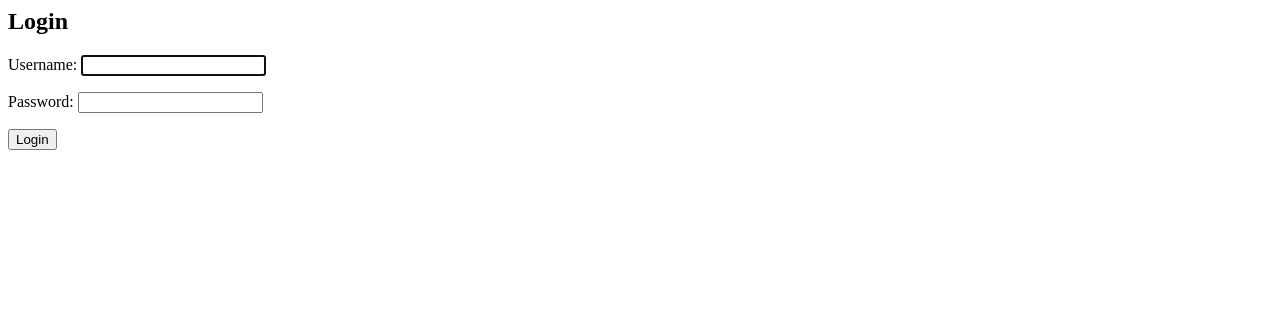
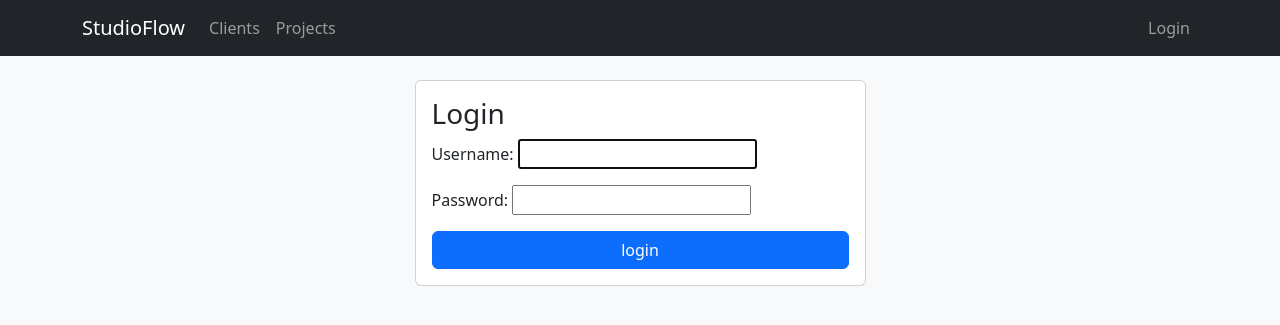
Before and after one commit to KatlegoCodes/studioflow, a Django app: page /accounts/login/ in a window 1280 px wide. Shown: the top 325 px of the page. Run offline with Django 5.2, Linux system fonts and the light colour scheme.

Commit message:
Add login/logout flow with custom templates and redirects

```diff
--- /dev/null
+++ b/accounts/templates/accounts/login.html
@@ -0,0 +1,17 @@
+{% extends 'base.html' %} {% block content %}
+<div class="row justify-content-center">
+  <div class="col-md-5">
+    <div class="card">
+      <div class="card-body">
+        <h3 class="">Login</h3>
+
+        <form method="post">
+          {% csrf_token %} {{ form.as_p }}
+          <button type="submit" class="btn btn-primary w-100">login</button>
+        </form>
+      </div>
+    </div>
+  </div>
+</div>
+
+{% endblock %}
--- a/accounts/urls.py
+++ b/accounts/urls.py
@@ -2,6 +2,9 @@ from django.urls import path
 from django.contrib.auth import views as auth_views
 
 urlpatterns = [
-    path("login/", auth_views.LoginView.as_view(), name="login"),
-    path("logout/", auth_views.LogoutView.as_view(), name="logout")
+    path("login/", auth_views.LoginView.as_view(
+        template_name="accounts/login.html"), name="login"),
+    path("logout/", auth_views.LogoutView.as_view(
+        next_page="login"
+    ), name="logout")
 ]
--- a/studioflow/settings.py
+++ b/studioflow/settings.py
@@ -127,6 +127,6 @@ USE_TZ = True
 # https://docs.djangoproject.com/en/6.0/howto/static-files/
 
 STATIC_URL = 'static/'
-LOGIN_URL = "login"
-LOGIN_REDIRECT_URL = "client_list"
-LOGOUT_REDIRECT_URL = "login"
+LOGIN_URL = "/accounts/login/"
+LOGIN_REDIRECT_URL = "/"
+LOGOUT_REDIRECT_URL = "/accounts/login/"
--- a/studioflow/urls.py
+++ b/studioflow/urls.py
@@ -17,6 +17,7 @@ Including another URLconf
 from django.contrib import admin
 from django.urls import path, include
 from django.views.generic import RedirectView
+from django.contrib.auth import views as auth_views
 
 urlpatterns = [
     path("admin/", admin.site.urls),
@@ -24,4 +25,6 @@ urlpatterns = [
     path("accounts/", include("accounts.urls")),
     path("clients/", include("clients.urls")),
     path("projects/", include("projects.urls")),
+
+
 ]
--- a/templates/base.html
+++ b/templates/base.html
@@ -34,9 +34,28 @@
             </li>
           </ul>
 
-          <span class="navbar-text text-light"
-            >{{ request.user.username }}</span
-          >
+          <ul class="navbar-nav ms-auto">
+            {% if user.is_authenticated %}
+            <li class="nav-item">
+              <span class="navbar-text me-3"> {{ user.username }} </span>
+            </li>
+            <li class="nav-item">
+              <form method="post" action="{% url 'logout' %}" class="d-inline">
+                {% csrf_token %}
+                <button
+                  type="submit"
+                  class="btn btn-link nav-link p-0 border-0"
+                >
+                  Logout
+                </button>
+              </form>
+            </li>
+            {% else %}
+            <li class="nav-item">
+              <a class="nav-link" href="{% url 'login' %}">Login</a>
+            </li>
+            {% endif %}
+          </ul>
         </div>
       </div>
     </nav>
--- a/templates/registration/login.html
+++ /dev/null
@@ -1,8 +0,0 @@
-<h2>Login</h2>
-
-<form method="post" action="{% url 'login' %}">
-  {% csrf_token %} {{ form.as_p }} {% if next %}
-  <input type="hidden" name="next" value="{{ next }}" />
-  {% endif %}
-  <button type="submit">Login</button>
-</form>
```
